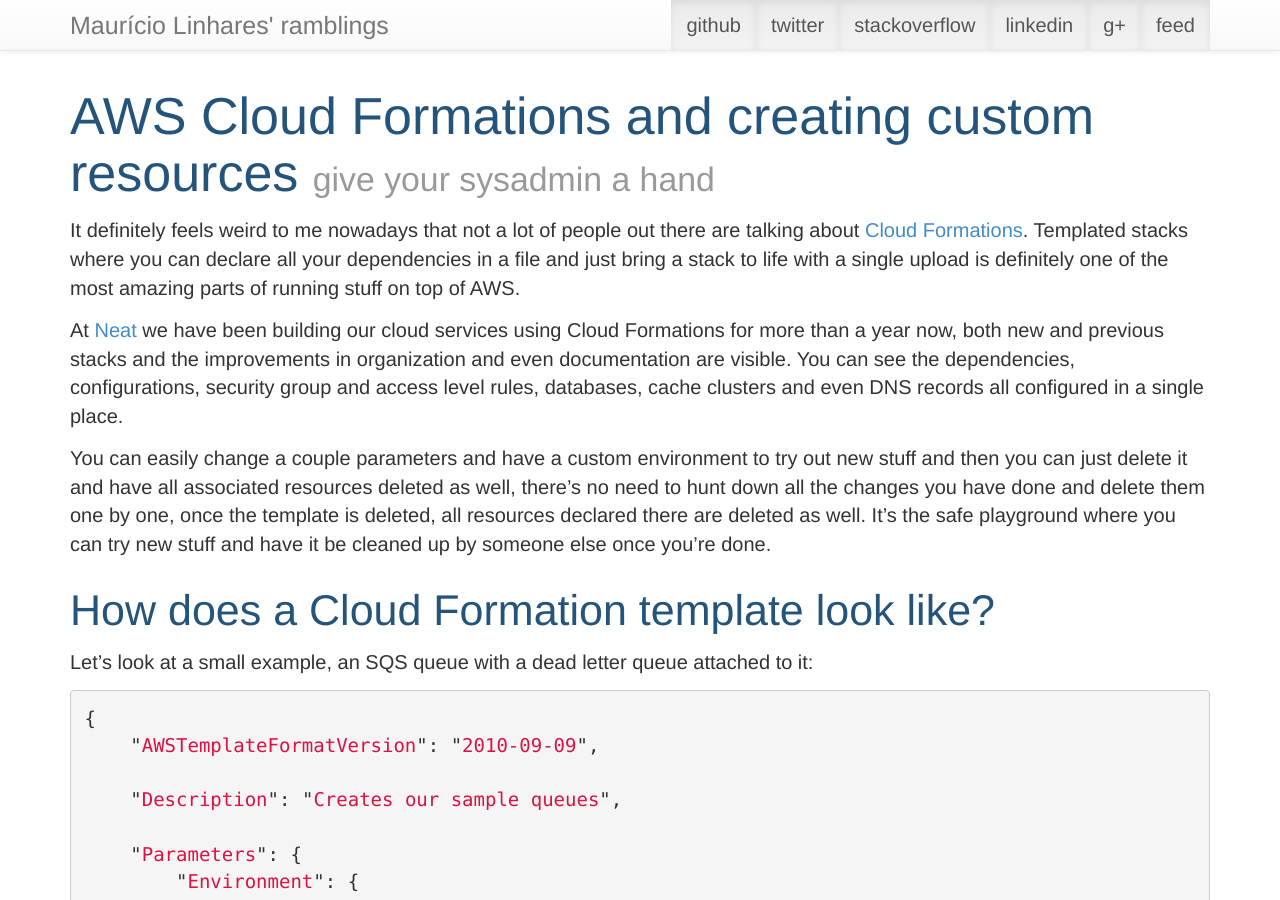
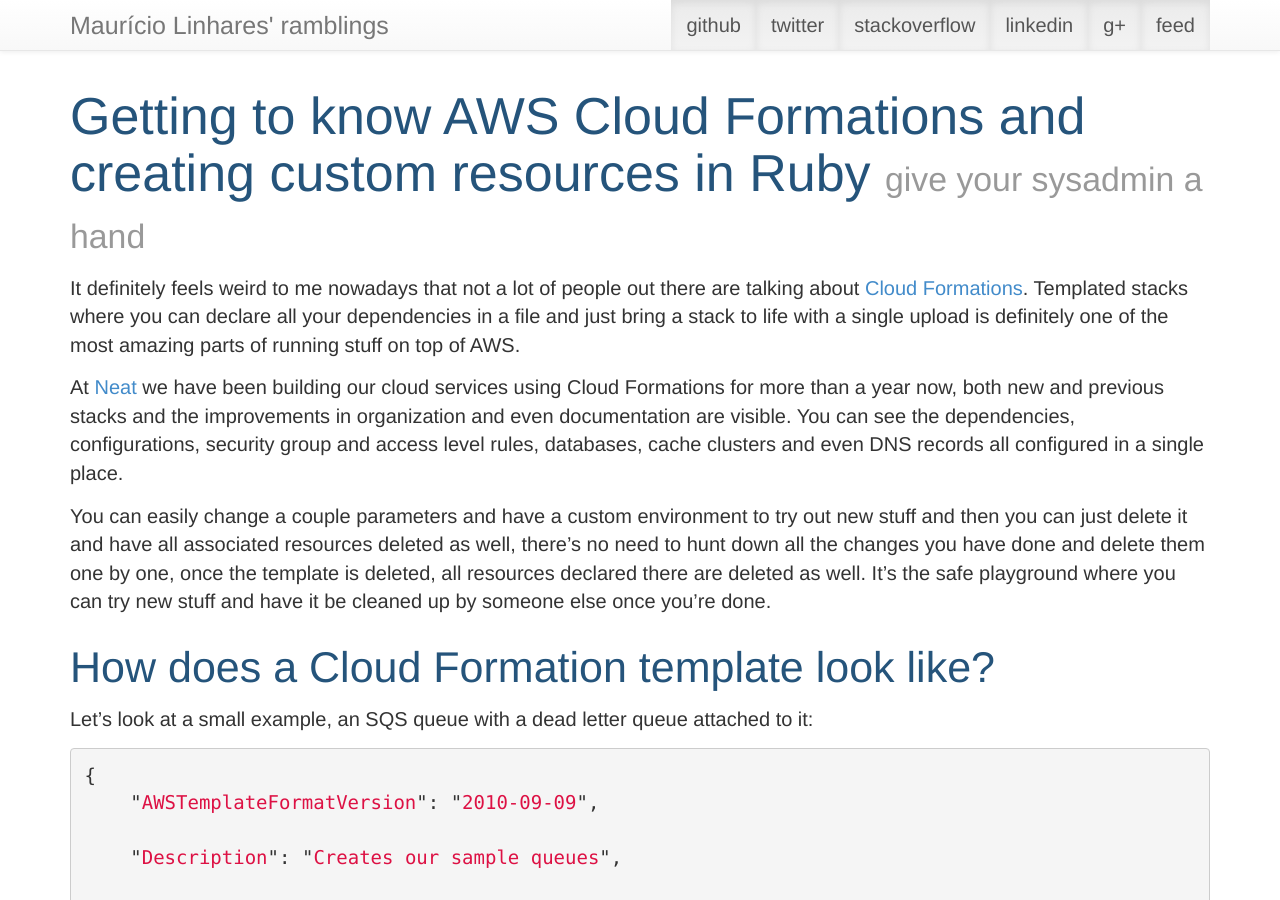
Before and after one commit to mauricio/mauricio.github.com, a Jekyll site: the page built from _posts/2014-08-16-custom-cloud-formation-resources-in-ruby.md, in a window 1280 px wide and 900 px high. Built offline with Jekyll 4.4.1, drawn with Linux system fonts in a browser that asks for light colours; comment, search, counter and statistics services are not loaded.

Commit message:
Updating title to indicate it's an introduction

```diff
--- a/_posts/2014-08-16-custom-cloud-formation-resources-in-ruby.md
+++ b/_posts/2014-08-16-custom-cloud-formation-resources-in-ruby.md
@@ -1,6 +1,6 @@
 ---
 layout: post
-title: AWS Cloud Formations and creating custom resources
+title: Getting to know AWS Cloud Formations and creating custom resources in Ruby
 subtitle: give your sysadmin a hand
 keywords: ruby, aws, cloud-formation, ops, sysadmin
 tags:
```
